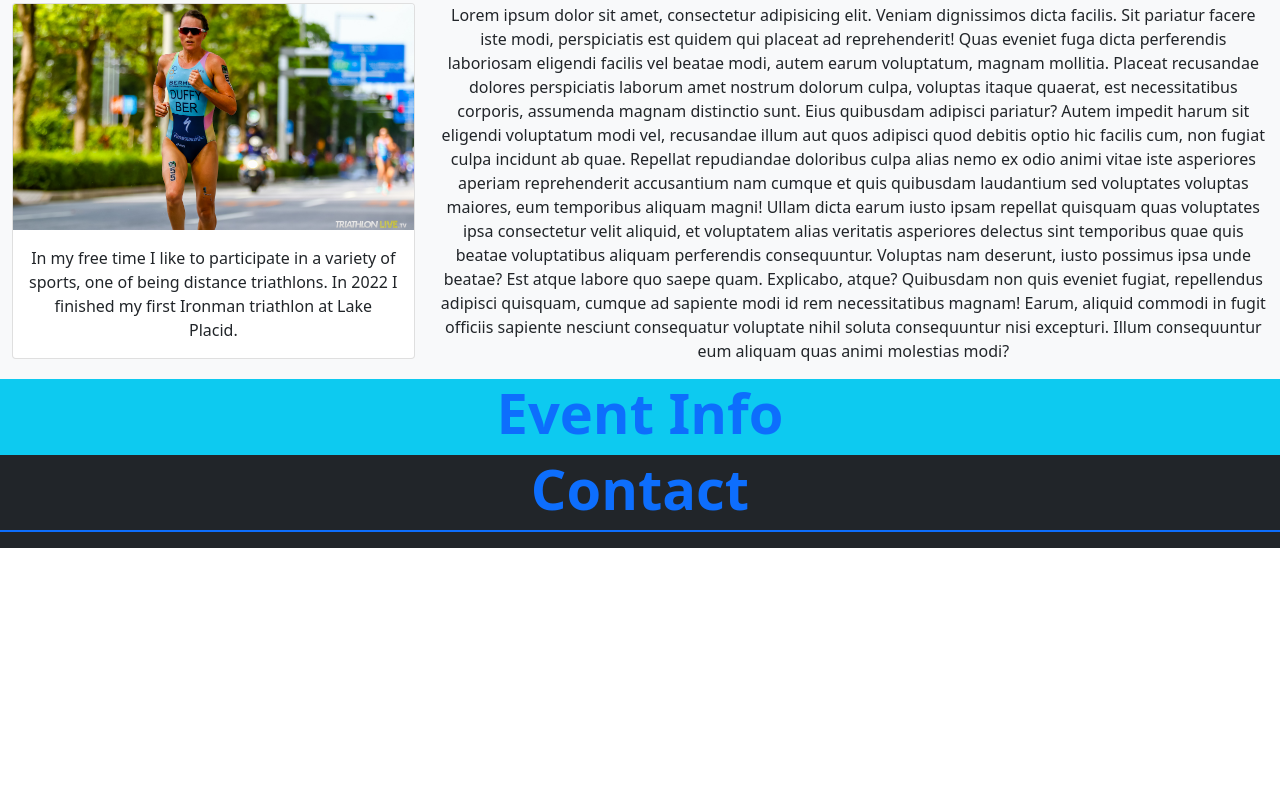
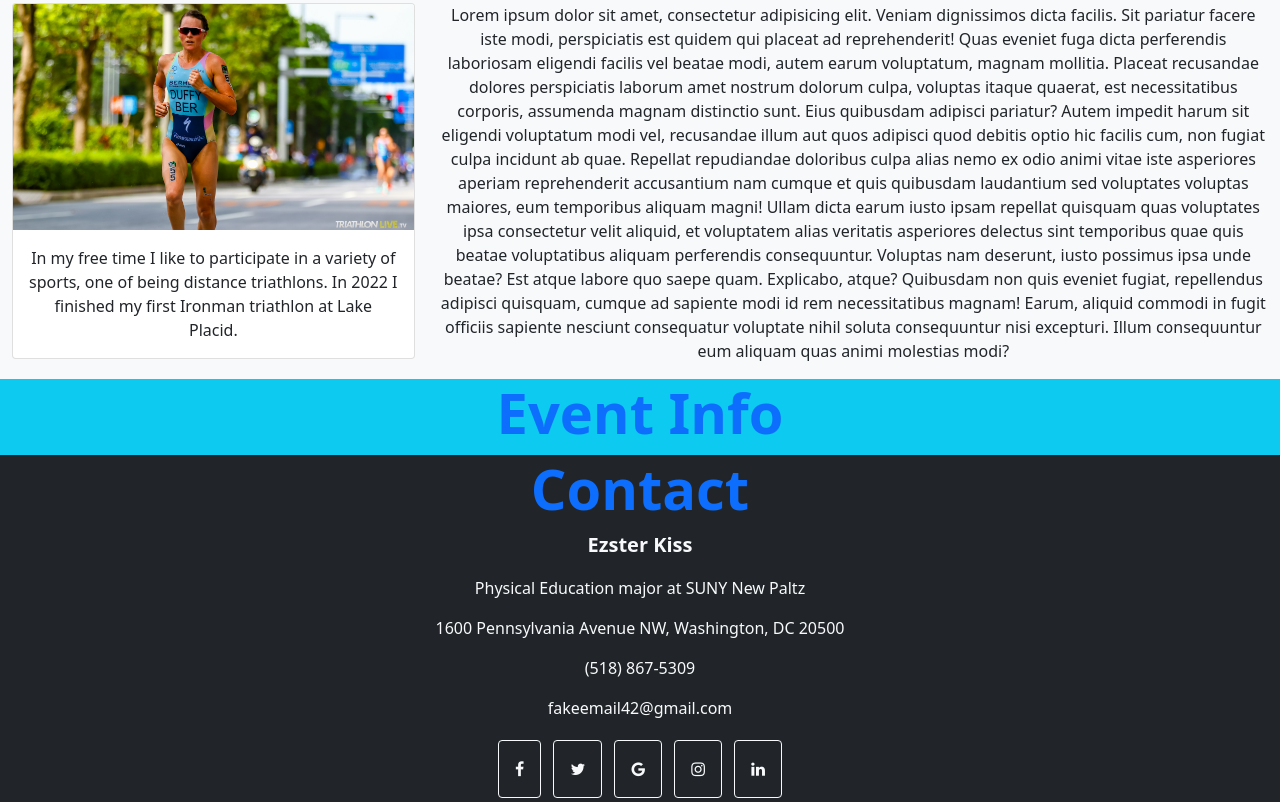
Before and after one commit to LukeJennings1729/TeamWebsiteActorDB, a plain HTML site: page index.html in a window 1280 px wide. Shown: the part 1711-2513 px from the top of the page. Before the commit the page ends 2259 px from the top, so only its background shows below. Drawn offline with nearby package versions, Linux system fonts and the light colour scheme.

Commit message:
added footer and social media icons

```diff
--- a/index.html
+++ b/index.html
@@ -7,12 +7,9 @@
     <meta name="viewport" content="width=device-width, initial-scale=1.0">
     <!-- Latest compiled and minified CSS -->
     <link href="https://cdn.jsdelivr.net/npm/bootstrap@5.0.2/dist/css/bootstrap.min.css" rel="stylesheet" integrity="sha384-EVSTQN3/azprG1Anm3QDgpJLIm9Nao0Yz1ztcQTwFspd3yD65VohhpuuCOmLASjC" crossorigin="anonymous">
+    <link rel="stylesheet" href="https://cdnjs.cloudflare.com/ajax/libs/font-awesome/4.7.0/css/font-awesome.min.css">
+<link rel="stylesheet" type="text/css" href="style/style.css">
 
-<link rel="preconnect" href="https://fonts.googleapis.com">
-<link rel="preconnect" href="https://fonts.gstatic.com" crossorigin>
-<!--Fonts-->
-<link href="https://fonts.googleapis.com/css2?family=Public+Sans:wght@700&display=swap" rel="stylesheet">
-<link rel="stylesheet" type="text/css" href="style/style.css">
     <title>Eszter Kiss</title>
 </head>
 
@@ -154,12 +151,40 @@
     <div class="container-fluid bg-dark">
         <section id="contact">
             <div class="row">
-                <div class="col-sm-12 text-center">
+                <div class="col-sm-12 text-center text-light">
                     <h1  class="display-4 fw-bold text-primary">Contact</h1>
-                </div>
-                <p class=" lead text-center border border-primary">
+                    <p class="lead fw-bold">Ezster Kiss</p>
+                    <p>Physical Education major at SUNY New Paltz</p>
+                    <p>1600 Pennsylvania Avenue NW, Washington, DC 20500</p>
+                    <p>(518) 867-5309</p>
+                    <p>fakeemail42@gmail.com</p>
 
-               </p>
+                    <!-- Facebook -->
+                    <a class="btn btn-outline-light btn-floating m-1  p-3 " href="#!" role="button"
+                    ><i class="fa fa-facebook"></i
+                    ></a>
+
+                    <!-- Twitter -->
+                    <a class="btn btn-outline-light btn-floating m-1  p-3" href="#!" role="button"
+                    ><i class="fa fa-twitter"></i
+                    ></a>
+
+                    <!-- Google -->
+                    <a class="btn btn-outline-light btn-floating m-1  p-3" href="#!" role="button"
+                    ><i class="fa fa-google"></i
+                    ></a>
+
+                    <!-- Instagram -->
+                    <a class="btn btn-outline-light btn-floating m-1  p-3" href="#!" role="button"
+                    ><i class="fa fa-instagram"></i
+                    ></a>
+
+                    <!-- Linkedin -->
+                    <a class="btn btn-outline-light btn-floating m-1  p-3" href="#!" role="button"
+                    ><i class="fa fa-linkedin"></i
+                    ></a>
+
+
             </div>
         </section>
     </div>
```
